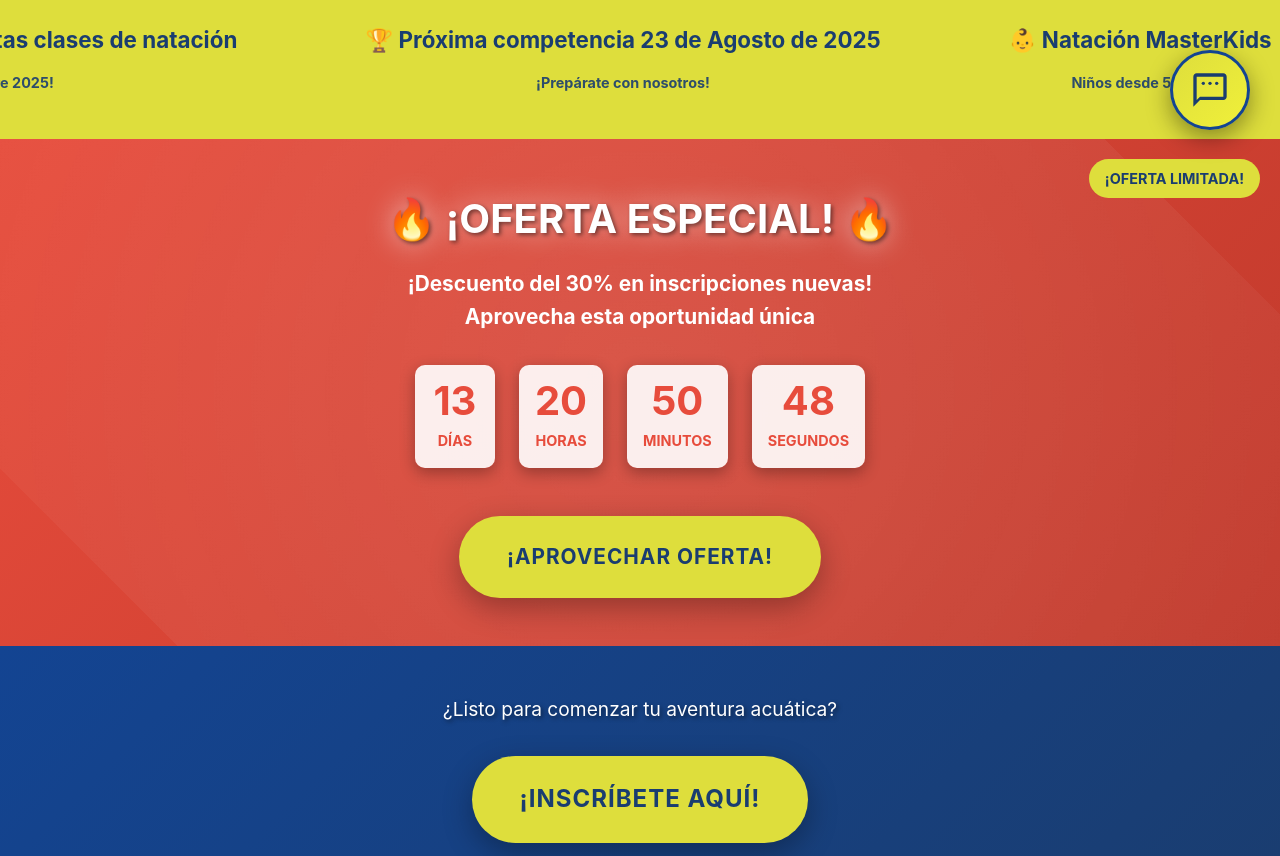
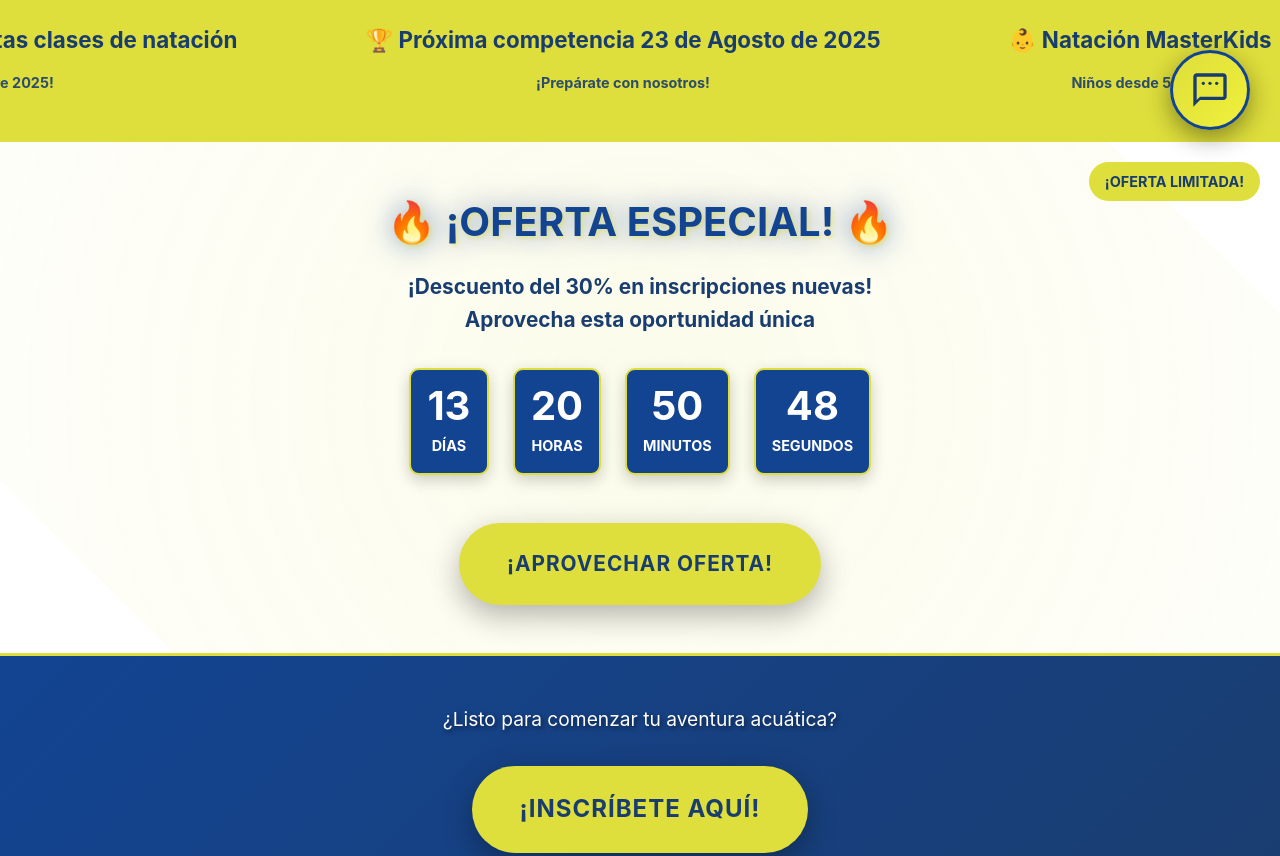
Before and after one commit to claumiseimbett1/Landing-MNM, a plain HTML site: page index.html in a window 1280 px wide. Shown: the part 640-1496 px from the top of the page. Drawn offline with Linux system fonts and the light colour scheme.

Commit message:
optimizando la version movil

```diff
--- a/index.html
+++ b/index.html
@@ -263,12 +263,14 @@
 
         /* Sección de Ofertas Especiales */
         .special-offers {
-            background: linear-gradient(135deg, #e74c3c, #c0392b);
+            background: white;
             padding: 3rem 0;
             text-align: center;
             position: relative;
             overflow: hidden;
             display: none; /* Oculta por defecto - cambiar a 'block' para activar */
+            border-top: 3px solid var(--secondary-color);
+            border-bottom: 3px solid var(--secondary-color);
         }
 
         .special-offers.active {
@@ -282,7 +284,7 @@
             left: -50%;
             width: 200%;
             height: 200%;
-            background: radial-gradient(circle, rgba(255,255,255,0.1) 0%, transparent 70%);
+            background: radial-gradient(circle, rgba(222,222,60,0.1) 0%, transparent 70%);
             animation: rotate 8s linear infinite;
         }
 
@@ -297,20 +299,20 @@
         }
 
         .offers-title {
-            color: white;
+            color: var(--primary-color);
             font-size: 2.5rem;
             margin-bottom: 1rem;
-            text-shadow: 2px 2px 4px rgba(0,0,0,0.5);
+            text-shadow: 2px 2px 4px rgba(222,222,60,0.3);
             animation: pulse-glow 2s ease-in-out infinite;
         }
 
         @keyframes pulse-glow {
-            0%, 100% { text-shadow: 2px 2px 4px rgba(0,0,0,0.5), 0 0 20px rgba(255,255,255,0.3); }
-            50% { text-shadow: 2px 2px 4px rgba(0,0,0,0.5), 0 0 30px rgba(255,255,255,0.6); }
+            0%, 100% { text-shadow: 2px 2px 4px rgba(222,222,60,0.3), 0 0 20px rgba(19,68,146,0.3); }
+            50% { text-shadow: 2px 2px 4px rgba(222,222,60,0.5), 0 0 30px rgba(19,68,146,0.5); }
         }
 
         .offers-description {
-            color: #fff;
+            color: var(--tertiary-color);
             font-size: 1.3rem;
             margin-bottom: 2rem;
             font-weight: bold;
@@ -325,13 +327,14 @@
         }
 
         .countdown-item {
-            background: rgba(255,255,255,0.9);
-            color: #e74c3c;
+            background: var(--primary-color);
+            color: white;
             padding: 1rem;
             border-radius: 10px;
             min-width: 80px;
             font-weight: bold;
-            box-shadow: 0 5px 15px rgba(0,0,0,0.3);
+            box-shadow: 0 5px 15px rgba(0,0,0,0.2);
+            border: 2px solid var(--secondary-color);
         }
 
         .countdown-number {
```
